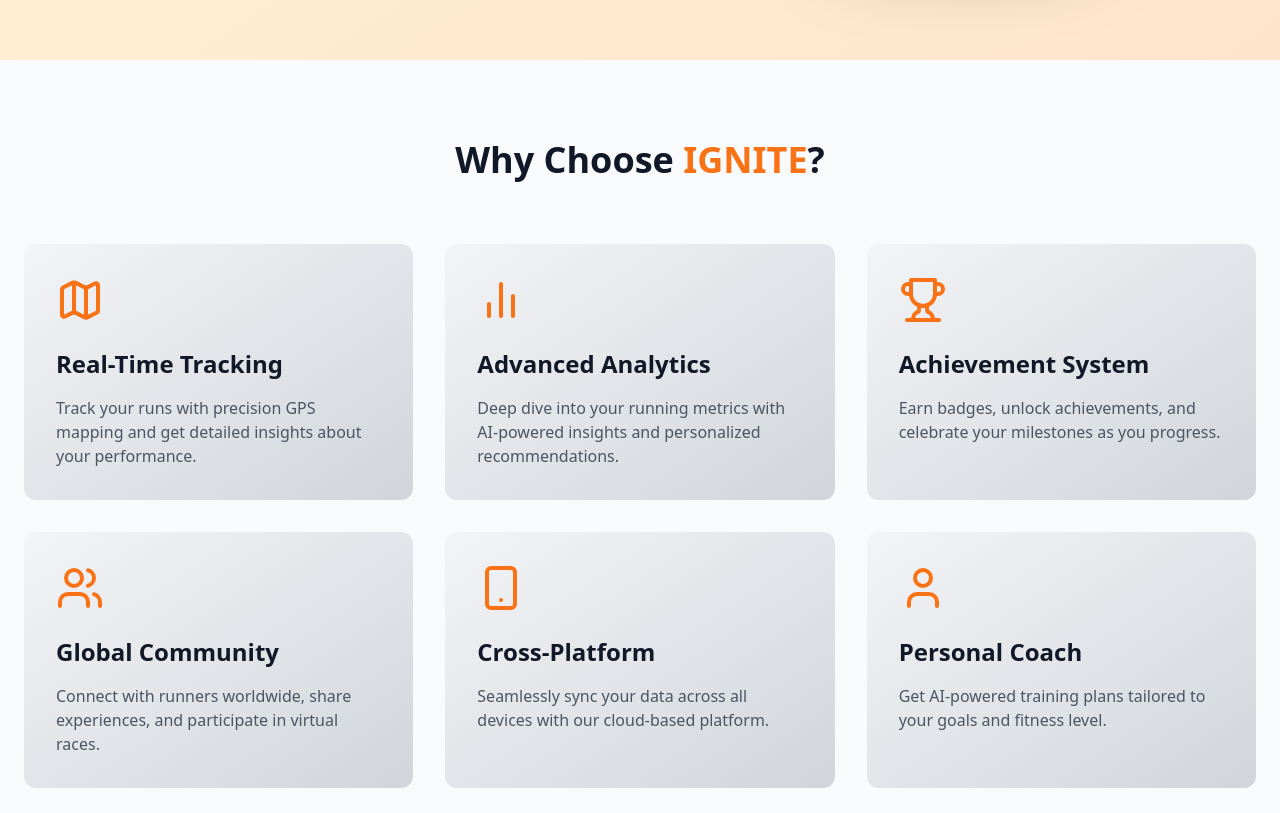
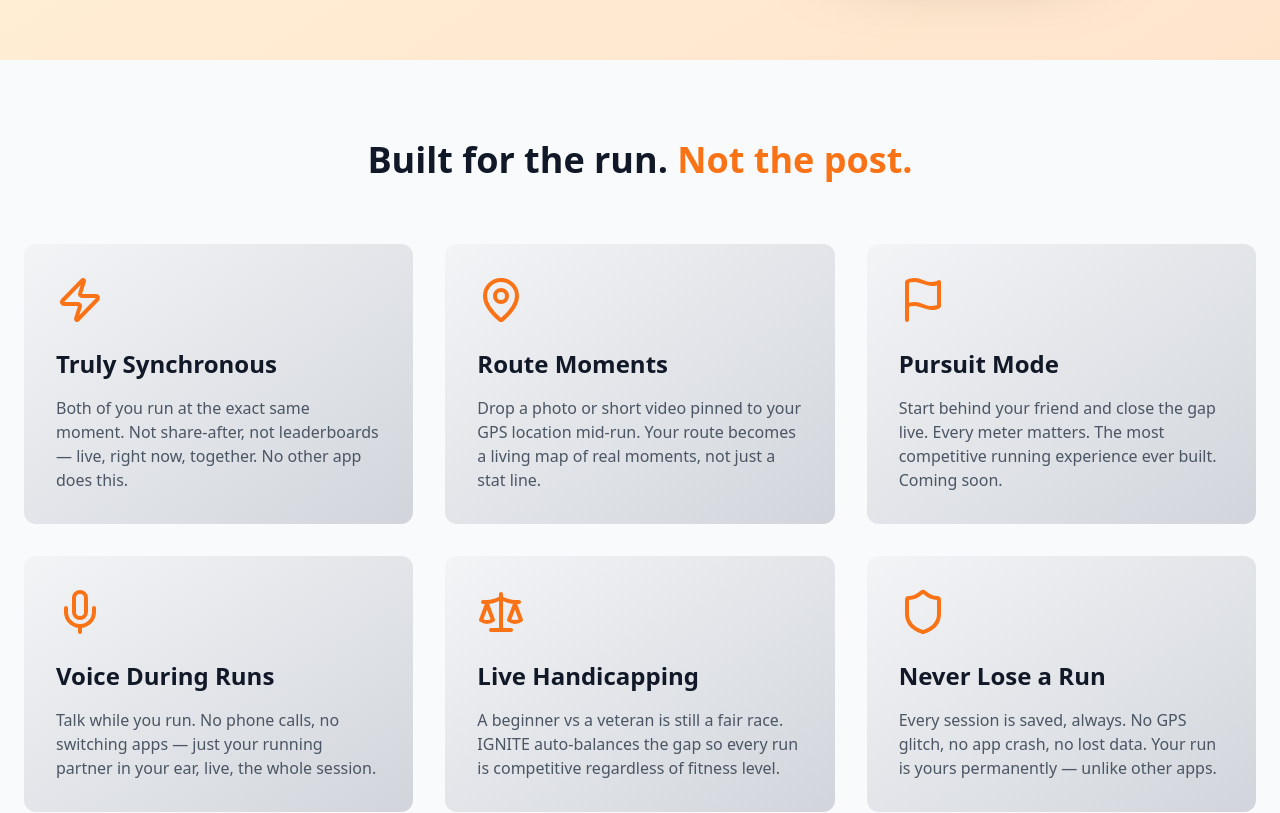
Before and after one commit to saifkhan-963/ignite-fitness-tracker, a React (Create React App) app in the folder ignite/frontend/: page / in a window 1280 px wide. Shown: the part 740-1553 px from the top of the page. Built offline with nearby package versions, Linux system fonts and the light colour scheme; no server answers.

Commit message:
Features section: replace generic content with real IGNITE differentiators

```diff
--- a/ignite/frontend/src/components/home/sections/Features.jsx
+++ b/ignite/frontend/src/components/home/sections/Features.jsx
@@ -1,37 +1,37 @@
 import React from "react";
-import { Map, BarChart2, Trophy, Users, Smartphone, User } from "lucide-react";
+import { Zap, MapPin, Flag, Mic, Scale, Shield } from "lucide-react";
 
 export const Features = ({isVisible}) => {
     const features = [
       {
-        icon: Map,
-        title: "Real-Time Tracking",
-        description: "Track your runs with precision GPS mapping and get detailed insights about your performance."
+        icon: Zap,
+        title: "Truly Synchronous",
+        description: "Both of you run at the exact same moment. Not share-after, not leaderboards — live, right now, together. No other app does this."
       },
       {
-        icon: BarChart2,
-        title: "Advanced Analytics",
-        description: "Deep dive into your running metrics with AI-powered insights and personalized recommendations."
+        icon: MapPin,
+        title: "Route Moments",
+        description: "Drop a photo or short video pinned to your GPS location mid-run. Your route becomes a living map of real moments, not just a stat line."
       },
       {
-        icon: Trophy,
-        title: "Achievement System",
-        description: "Earn badges, unlock achievements, and celebrate your milestones as you progress."
+        icon: Flag,
+        title: "Pursuit Mode",
+        description: "Start behind your friend and close the gap live. Every meter matters. The most competitive running experience ever built. Coming soon."
       },
       {
-        icon: Users,
-        title: "Global Community",
-        description: "Connect with runners worldwide, share experiences, and participate in virtual races."
+        icon: Mic,
+        title: "Voice During Runs",
+        description: "Talk while you run. No phone calls, no switching apps — just your running partner in your ear, live, the whole session."
       },
       {
-        icon: Smartphone,
-        title: "Cross-Platform",
-        description: "Seamlessly sync your data across all devices with our cloud-based platform."
+        icon: Scale,
+        title: "Live Handicapping",
+        description: "A beginner vs a veteran is still a fair race. IGNITE auto-balances the gap so every run is competitive regardless of fitness level."
       },
       {
-        icon: User,
-        title: "Personal Coach",
-        description: "Get AI-powered training plans tailored to your goals and fitness level."
+        icon: Shield,
+        title: "Never Lose a Run",
+        description: "Every session is saved, always. No GPS glitch, no app crash, no lost data. Your run is yours permanently — unlike other apps."
       }
     ];
 
@@ -43,7 +43,7 @@ export const Features = ({isVisible}) => {
     ${isVisible.features ? 'translate-y-0 opacity-100' : 'translate-y-20 opacity-0'}
   `}>
 
-          Why Choose <span className="text-orange-500">IGNITE</span>?
+          Built for the run. <span className="text-orange-500">Not the post.</span>
         </h2>
         <div className="grid md:grid-cols-2 lg:grid-cols-3 gap-8">
           {features.map((feature, index) => (
```
